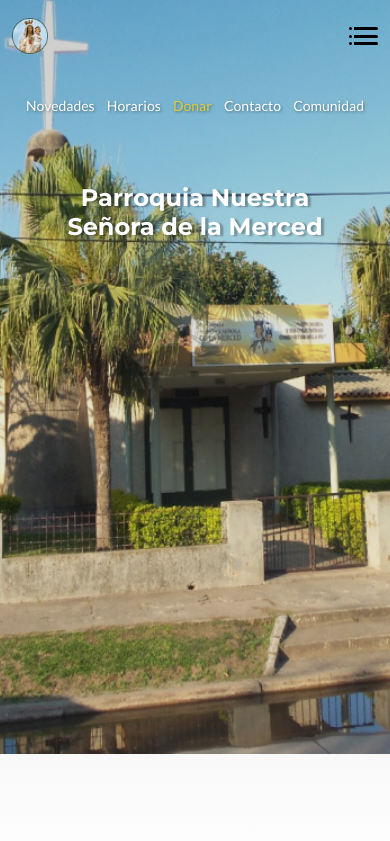
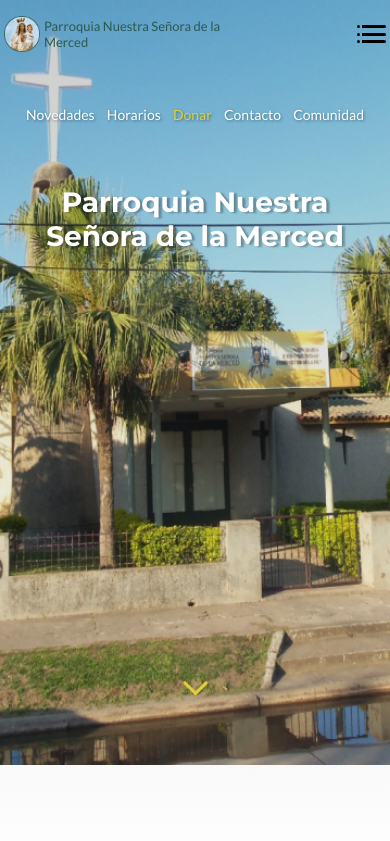
Before and after one commit to Tomas-Martin-dev/Project-Parroquia-La-Merced-, a plain HTML site: page index.html in a window 390 px wide. Shown: the top 841 px of the page. Drawn offline with Linux system fonts and the light colour scheme.

Commit message:
se agrega responsive al top--hero y al h1, ademas de margenes del hero en los breackpoints

```diff
--- a/CSS/components.css
+++ b/CSS/components.css
@@ -188,6 +188,9 @@ html, body {
         width: 22.5px;
         height: 22.5px;
     }
+    @media screen and (width <= 1279px){
+        display: none;
+    }
 }
 
 /* Top del Hero */
@@ -196,14 +199,183 @@ html, body {
     flex-flow: row nowrap;
     justify-content: space-between;
     align-items: center;
-    padding: 18px 12px 12px 12px;
+    padding: 8px 36px;
     width: 100%;
     user-select: none;
 
-    img{
-        user-select: none;
-        height: 36px;
-        width: 36px;
+    .container-logo{
+        display: flex;
+        flex-flow: row nowrap;
+        align-items: center;
+        gap: 8px;
+
+        img{
+            user-select: none;
+            width: 46px;
+            height: auto;
+
+            /* breakpoint tablet */
+            @media screen and (width <= 1279px){
+                width: 42px;
+            }
+
+            /* breakpoint tablet-small and mobile */
+            @media screen and (width <= 639px){
+                width: 36px;
+            }
+
+            /* breakpoint tablet-small and mobile */
+            @media screen and (width <= 359px){
+                width: 32px;
+            }
+        }
+
+        p{
+            max-width: 200px;
+            font-family: var(--Lato);
+            font-size: 17px;
+            font-weight: 600;
+            color: var(--Tinta-Gris);
+            text-align: left;
+
+            /* breakpoint tablet */
+            @media screen and (width <= 1279px){
+                font-size: 16px;
+                font-weight: 500;
+            }
+            /* breakpoint tablet-small */
+            @media screen and (width <= 639px){
+                font-size: 13px;
+            }
+            /* breakpoint mobile */
+            @media screen and (width <= 359px){
+                display: none;
+            }
+        }
+    }
+    /* breakpoint tablet */
+    @media screen and (width <= 1279px){
+        padding: 4px 12px;
+    }
+    /* breakpoint tablet-small */
+    @media screen and (width <= 639px){
+        padding: 4px 4px;
+        .container-logo{
+            gap: 4px;
+        }
+    }
+    /* breakpoint mobile */
+    @media screen and (width <= 359px){
+        padding: 4px 6px;
+    }
+
+}
+
+/* nav hero, text y hover */
+.conteiner-nav--hero {
+    width: 100%;
+    padding: 0 12.5%;
+    user-select: none;
+
+    display: flex;
+    flex-direction: column;
+    justify-content: center;
+    align-items: center;
+    flex-shrink: 0;
+
+    /*Breakpoint tablet  */
+    @media screen and (width <= 1279px) and (width >= 640px) {
+        padding: 0 8.6%;
+        @media screen and (width <= 775px){
+            padding: 0 10px;
+                nav{
+                    justify-content:center;
+                }
+        }
+    }
+
+    /*Breakpoint tablet-small and mobile  */
+    @media screen and (width <= 639px) and (width >= 360px) {
+        padding: 0 6.26%;
+    }
+    /*Breakpoint mobile-small   */
+    @media screen and (width <= 359px) {
+        padding: 0 20px;
+    }
+}
+
+.nav--hero {
+    width: 100%;
+    min-width: 890px;
+    max-width: 1440px;
+    display: flex;
+    flex-flow: row nowrap;
+    justify-content:space-between;
+    align-items: center;
+
+    a {
+        padding: 10px 15px;
+        text-decoration: none;
+        color: var(--Complementos-Blanco);
+        font-family: Lato;
+        font-size: 22px; /* revisar como queda con 24px*/
+        font-style: normal;
+        font-weight: 500;
+        line-height: normal;
+        text-shadow: 1px 1px 3px rgba(0, 0, 0, 0.40);
+
+        &:hover {
+            color: var(--Secundary-Claro, #EEF294);
+        }
+    }
+
+    .donar {
+        color: var(--Secundary-Oscuro, #DFCE39);
+    }
+
+    /* Breakponit tablet */
+    @media screen and (width <= 1279px) and (width >= 640px) {
+        min-width: 630px;
+        max-width: 959px;
+        a{
+            font-size: 20px;
+            @media screen and (width <= 840px){
+                font-size: 18px; /* font-weight: 600; probar como queda con 600 y en Destopk tmb*/
+            }
+        }
+    }
+
+    /* Breakponit tablet-small and mobile */
+    @media screen and (width <= 639px) and (width >= 360px) {
+        min-width: 350px;
+        max-width: none;
+
+        a{
+            font-size: 16px;
+            padding: 6px 6px;
+            @media screen and (width <= 450px){
+                font-size: 14px;
+            }
+        }
+        .calendario{
+            display: none;
+        }
+    }
+
+    /* mobile */
+    @media screen and (width <= 359px) {
+        min-width: 300px;
+        max-width: none;
+        a{
+            font-size: 12px;
+            padding: 6px 6px;
+        }
+        .calendario , .donar, .comunidad{
+            display: none;
+        }
+        .donar__small{
+            display: block !important;
+        }
     }
 }
 
@@ -376,8 +548,10 @@ html, body {
 
 /* hamburg menu  */
 .btn-siderBar {
-    display: block;
-    position: relative;
+    @media screen and (width <= 1279px){
+        display: block !important;
+        position: relative;
+    }
 }
 
 .checkbox {
@@ -385,12 +559,16 @@ html, body {
     left: -8px;
     top: -2px;
     display: block;
-    height: 24px;
+    height: 20px;
     width: 38px;
     opacity: 0;
     cursor: pointer;
     z-index: 5;
-    /*lo mantengo arraiba ya que el genera la animacion*/
+
+    @media (width <=639px) {
+        height: 18px;
+        width: 24px;
+    }
 
     /*mientras checkbox este con hover, el hijo line del hno div va a cambiar de color, lo mismo el before */
     &:hover~div .line {
@@ -489,117 +667,6 @@ input[type="checkbox"]:checked~.hamburger-lines .line3 {
     @media (width <=1279px) {
         transform: rotate(-41deg);
         border-radius: 10px;
-    }
-}
-
-/* nav hero, text y hover */
-.conteiner-nav--hero {
-    margin-top: 15px;
-    margin-bottom: 15px;
-
-    width: 100%;
-    padding: 0 12.5%;
-    user-select: none;
-
-    display: flex;
-    flex-direction: column;
-    justify-content: center;
-    align-items: center;
-    flex-shrink: 0;
-
-    /*Breakpoint tablet  */
-    @media screen and (width <= 1279px) and (width >= 640px) {
-        padding: 0 8.6%;
-        @media screen and (width <= 775px){
-            padding: 0 10px;
-            nav{
-                justify-content:center;
-            }
-        }
-    }
-
-    /*Breakpoint tablet-small and mobile  */
-    @media screen and (width <= 639px) and (width >= 360px) {
-        padding: 0 6.26%;
-    }
-
-    @media screen and (width <= 359px) {
-        padding: 0 20px;
-    }
-}
-
-.nav--hero {
-    width: 100%;
-    min-width: 890px;
-    max-width: 1440px;
-    display: flex;
-    flex-flow: row nowrap;
-    justify-content:space-between;
-    align-items: center;
-
-    a {
-        padding: 10px 15px;
-        text-decoration: none;
-        color: var(--Complementos-Blanco);
-        font-family: Lato;
-        font-size: 22px; /* revisar como queda con 24px*/
-        font-style: normal;
-        font-weight: 500;
-        line-height: normal;
-        text-shadow: 1px 1px 3px rgba(0, 0, 0, 0.40);
-
-        &:hover {
-            color: var(--Secundary-Claro, #EEF294);
-        }
-    }
-
-    .donar {
-        color: var(--Secundary-Oscuro, #DFCE39);
-    }
-
-    /* Breakponit tablet */
-    @media screen and (width <= 1279px) and (width >= 640px) {
-        min-width: 630px;
-        max-width: 959px;
-        a{
-            font-size: 20px;
-            @media screen and (width <= 840px){
-                font-size: 18px; /* font-weight: 600; probar como queda con 600 y en Destopk tmb*/
-            }
-        }
-    }
-
-    /* Breakponit tablet-small and mobile */
-    @media screen and (width <= 639px) and (width >= 360px) {
-        min-width: 350px;
-        max-width: none;
-
-        a{
-            font-size: 16px;
-            padding: 6px 6px;
-            @media screen and (width <= 450px){
-                font-size: 14px;
-            }
-        }
-        .calendario{
-            display: none;
-        }
-    }
-
-    /* mobile */
-    @media screen and (width <= 359px) {
-        min-width: 300px;
-        max-width: none;
-        a{
-            font-size: 12px;
-            padding: 6px 6px;
-        }
-        .calendario , .donar, .comunidad{
-            display: none;
-        }
-        .donar__small{
-            display: block !important;
-        }
     }
 }
 
@@ -951,7 +1018,3 @@ input[type="checkbox"]:checked~.hamburger-lines .line3 {
         }
     }
 }
-
-body {
-    /* background-color: #8fd8ab; */
-}
--- a/CSS/estilos-Locales.css
+++ b/CSS/estilos-Locales.css
@@ -1,17 +1,14 @@
 @import "styles.css";
 
-h1{
-    font-family: var(--Mont);
-    font-size: 24px;
-    text-align: center;
-    padding: 0 38px;
-}
 .hero{
+    min-height: 450px;
     height: 100vh;
+    width: 100%;
     background:  url(../MEDIA/PHOTOS/bgd\(359px\).jpg) no-repeat;
-    background-size: cover;
+    background-size: 100%;
     background-attachment: fixed;
-    background-position: center -90px;
+    background-position: center -50px;
+    /* Dsipositivos movile no funciona attachment, revisar libreria parallax */
 
     @media screen and (width > 420px){
         background:  url(../MEDIA/PHOTOS/bgd\(639px\).jpg) no-repeat;
@@ -22,9 +19,9 @@ h1{
 
     @media screen and (width > 660px){
         background:  url(../MEDIA/PHOTOS/bgd\(1279px\).jpg) no-repeat;
-        background-size: cover;
+        background-size: 110%;
         background-attachment: fixed;
-        background-position: center -10px;
+        background-position: 0px -20px ;
     }
 
     @media screen and (width > 820px){
@@ -47,6 +44,7 @@ h1{
         background-attachment: fixed;
         background-position: center -90px;
     }
+}
 
 .container--hero{
     width: 100%;
@@ -58,30 +56,96 @@ h1{
 
     background: linear-gradient(180deg, rgba(212,212,212,0.16010154061624648) 0%, rgba(0,0,0,0.228361344537819) 0%, rgba(212,212,212,0) 100%);
 
+    /* breakpoint tablet-small */
     @media screen and (width >= 360px){
         background: linear-gradient(180deg, rgba(212,212,212,0) 0%, rgba(0,0,0,0.1978816705336432) 0%, rgba(212,212,212,0.02953596287703013) 100%);
     }
+    /* breakpoint tablet */
     @media screen and (width >= 640px){
         background: linear-gradient(180deg, rgba(212,212,212,0.3039443155452436) 0%, rgba(0,0,0,0.19953596287703013) 0%, rgba(212,212,212,0.04176334106728541) 100%);
     }
+    /* breakpoint desktop */
     @media screen and (width >= 1280px){
         background: linear-gradient(180deg, rgba(212,212,212,0.30162412993039445) 0%, rgba(0,0,0,0.15313225058004643) 0%, rgba(212,212,212,0.044083526682134555) 100%);
     }
 }
+
+.top--hero{
+    margin-top: 8px;
+
+    /* breakpoint tablet-small */
+    @media screen and (width >= 360px){
+        margin-top: 12px;
+    }
+
+    /* breakpoint tablet */
+    @media screen and (width >= 640px){
+        margin-top: 16px;
+    }
+
+    /* breakpoint desktop */
+    @media screen and (width >= 640px){
+        margin-top: 4px;
+    }
+
 }
 
 .conteiner-nav--hero{
     margin-top: 25px;
+
+    /* breakpoint tablet-small */
+    @media screen and (width >= 360px){
+        margin-top: 44px;
+    }
+
+    /* breakpoint tablet */
+    @media screen and (width >= 640px){
+        margin-top: 80px;
+    }
+
+    /* breakpoint desktop */
+    @media screen and (width >= 640px){
+        margin-top: 96px;
+    }
+
 }
 
 h1{
-    margin-top: 48px;
+    margin-top: 46px;
+    padding: 0 38px;
+    user-select: none;
+    color: var(--Complementos-Blanco);
+    font-family: var(--Mont);
+    font-size: 24px;
+    text-shadow: 3px 1px 2px rgba(0, 0, 0, 0.30);
+    text-align: center;
 
-    color: var(--Complementos-Blanco);
-    text-shadow: 3px 1px 2px rgba(0, 0, 0, 0.30);
-    user-select: none;
+    /* breakpoint tablet-small */
+    @media screen and (width >= 360px){
+        margin-top: 56px;
+        font-size: 28px;
+        padding: 0 32px;
+    }
+
+    /* breakpoint tablet */
+    @media screen and (width >= 640px){
+        margin-top: 52px;
+        padding: 0 16%;
+        min-width: 458px;
+        max-width: 1015px;
+        font-size: 40px;
+    }
+
+    /* breakpoint desktop */
+    @media screen and (width >= 1280px){
+        margin-top: 76px;
+        padding: 0 240px;
+        min-width: 675px;
+        max-width: 1596px;
+        font-size: var(--sizeH1);
+    }
 }
 
 .arrow-down{
-  margin: auto;
+    margin: -20vh auto ;
 }
--- a/CSS/styles.css
+++ b/CSS/styles.css
@@ -17,7 +17,7 @@
     --Complementos-Azul: #3746CC;
 
     /* Text Styles */
-    --sizeH1: 45px;
+    --sizeH1: 44px;
     --sizeH2: 32px;
     --sizeH3: 24px;
     --sizeH4: 18px;
--- a/index.html
+++ b/index.html
@@ -2,7 +2,7 @@
 <html lang="en">
 <head>
     <meta charset="UTF-8">
-    <meta name="viewport" content="width=device-width, initial-scale=1.0">
+    <meta name="viewport" content="width=device-width, initial-scale= 1.0">
     <title>Parroquia Nuestra Señora de la Merced</title>
     <meta name="description" content="Sitio web oficial de la Parroquia Nuestra Señora de la Merced, la parroquia cuenta con x comunidades, todas ubicadas en la ciudad de Resistencia provincia del Chaco."/>
     <meta name="keywords" content="Nuestra Señora de la Merced, Parroquia la Merced, Resistencia, Chaco "/>
@@ -25,8 +25,16 @@
         <div class="hero">
             <div class="container--hero">
                 <nav class="top--hero">
-                    <img src="./MEDIA/icons/LOGO.png" alt="logo">
-                    <div class="btn-siderBar">
+                    <div class="container-logo">
+                        <img src="./MEDIA/icons/LOGO.png" alt="logo">
+                        <p class="text-logo">Parroquia Nuestra Señora de la Merced</p>
+                    </div>
+                    <div class="social" >
+                        <a href=""> <img class="i-youtube" src="./MEDIA/icons/youtube-D.png" alt="youtube"  onmouseout="this.src=`./MEDIA/icons/youtube-D.png`" onmouseover="this.src=`./MEDIA/icons/youtube-H.png`"> </a>
+                        <a href=""> <img class="i-facebook" src="./MEDIA/icons/face-D.png" alt="face" onmouseout="this.src=`./MEDIA/icons/face-D.png`" onmouseover="this.src=`./MEDIA/icons/face-H.png`"> </a>
+                        <a href=""> <img class="i-instagram" src="./MEDIA/icons/instagram-D.png" alt="instagram" onmouseout="this.src=`./MEDIA/icons/instagram-D.png`" onmouseover="this.src=`./MEDIA/icons/instagram-H.png`"> </a>
+                    </div>
+                    <div class="btn-siderBar" style="display: none;">
                         <input class="checkbox" type="checkbox" name="" id="" />
                         <div class="hamburger-lines">
                             <span class="line line1"></span>
```
Also changed, not shown: MEDIA/icons/face-D.png, MEDIA/icons/instagram-D.png, MEDIA/icons/youtube-D.png. Lines whose indentation alone changed are shown as unchanged.
